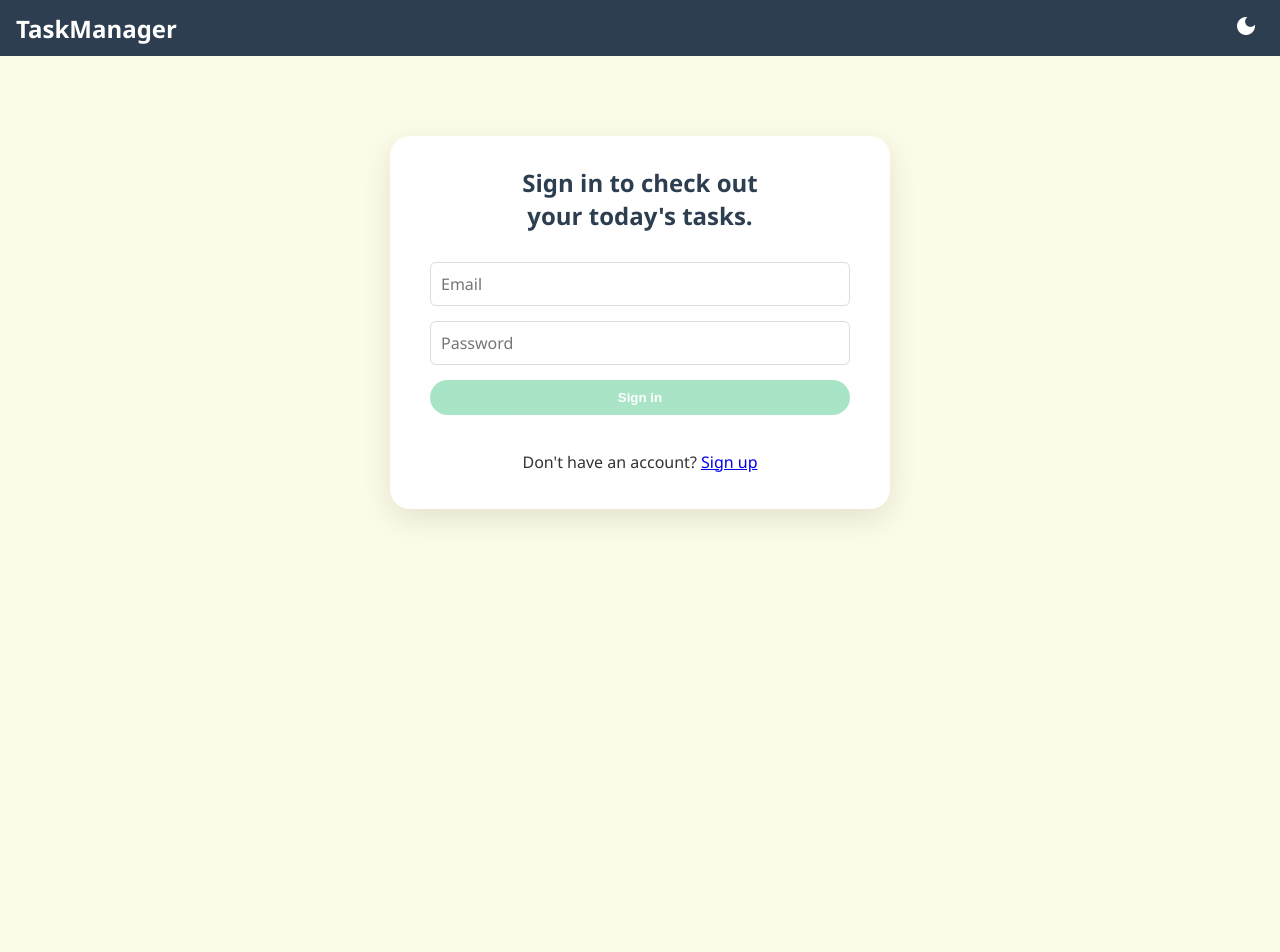
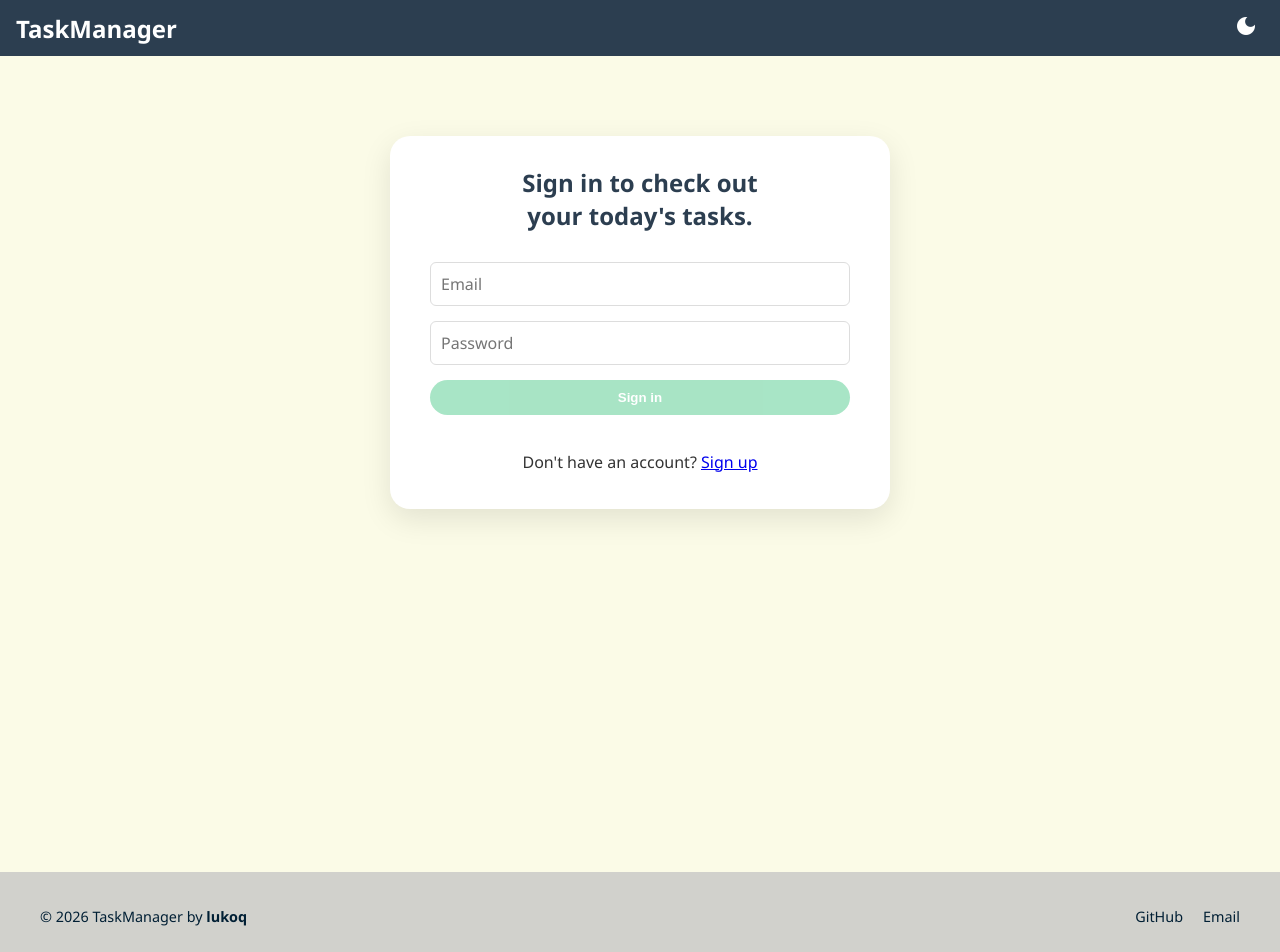
Before and after one commit to lukoq/task-manager-frontend, an Angular app: page /login in a window 1280 px wide. Shown: the top 952 px of the page. Before the commit the page ends 800 px from the top, so only its background shows below. Built offline with nearby package versions, Linux system fonts and the light colour scheme.

Commit message:
Add a footer

```diff
--- a/src/app/app.css
+++ b/src/app/app.css
@@ -1,3 +1,8 @@
+.app-container {
+    display: flex;
+    flex-direction: column;
+    min-height: 120dvh;
+  }
 .top-bar {
     height: 56px;
     display: flex;
@@ -30,7 +35,9 @@
     color: var(--color-text-white);
 }
 .app-content {
+    flex: 1;
     padding-top: 0px;
+    padding-bottom: 100px;
 }
 .nav-bar {
     display: flex;
@@ -58,3 +65,36 @@
     background-color: rgba(255, 255, 255, 0.1);
     transform: translateY(-1px);
 }
+.logo-link {
+    display: flex;
+    align-items: center;
+    text-decoration: none;
+    color: inherit;
+}
+.footer {
+    background-color: var(--color-secondary);
+    border-top: 1px solid var(--card-border);
+    padding: 20px 0;
+    color: var(--color-text-secondary);
+    font-size: 0.9rem;
+}
+
+.footer-content {
+    max-width: 1200px;
+    margin: 0 auto;
+    display: flex;
+    justify-content: space-between;
+    align-items: center;
+    padding: 0 20px;
+}
+
+.footer-links a {
+    margin-left: 20px;
+    color: var(--color-text-secondary);
+    text-decoration: none;
+    transition: opacity 0.2s;
+}
+
+.footer-links a:hover {
+    opacity: 0.7;
+}
--- a/src/app/app.html
+++ b/src/app/app.html
@@ -1,6 +1,9 @@
+<div class="app-container">
   <header class="top-bar">
     <div class="nav-bar">
+      <a routerLink="/tasks" class="logo-link" routerLinkActive="active-link">
         <span class="app-title">TaskManager</span>
+      </a>
         @if (loginService.isLoggedIn | async) {
         <nav class="nav-links">
           <a routerLink="/tasks" routerLinkActive="active-link">
@@ -38,6 +41,18 @@
       </button>
     </div>
   </header>
+
   <main class="app-content">
     <router-outlet></router-outlet>
   </main>
+
+  <footer class="footer">
+    <div class="footer-content">
+      <p>&copy; 2026 TaskManager by <strong>lukoq</strong></p>
+      <div class="footer-links">
+        <a href="https://github.com/lukoq" target="_blank">GitHub</a>
+        <a href="mailto:lukkin1@st.amu.edu.pl">Email</a>
+      </div>
+    </div>
+  </footer>
+</div>
--- a/src/styles.css
+++ b/src/styles.css
@@ -1,5 +1,6 @@
 :root {
   --color-primary: #2c3e50;
+  --color-secondary: #d1d1cc;
 
   /* Backgrounds */
   --color-bg-main: #fbfbe7;
@@ -48,6 +49,7 @@
 
 .dark-theme {
   --color-primary: #456585;
+  --color-secondary: #2d2d2d;
 
   /* Backgrounds */
   --color-bg-main: #3a3a3a;
```
Lines whose indentation alone changed are shown as unchanged.
